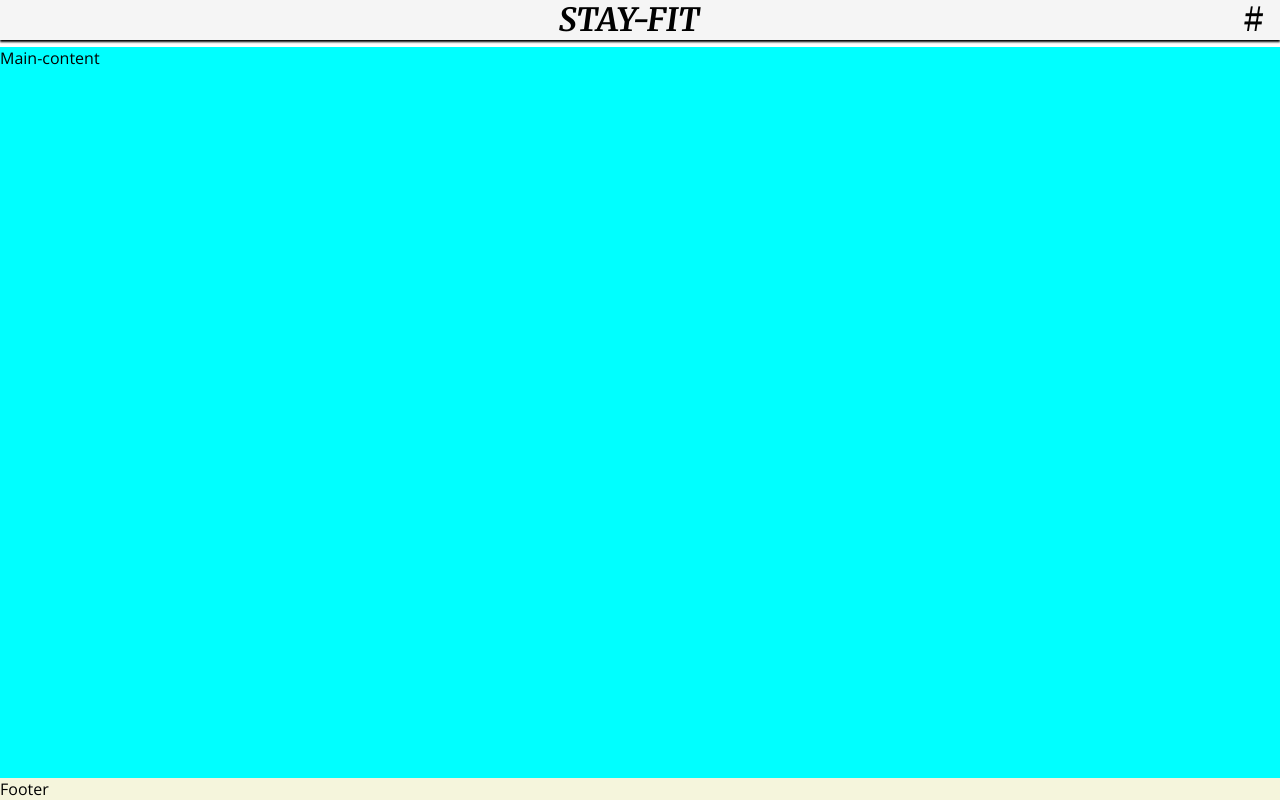
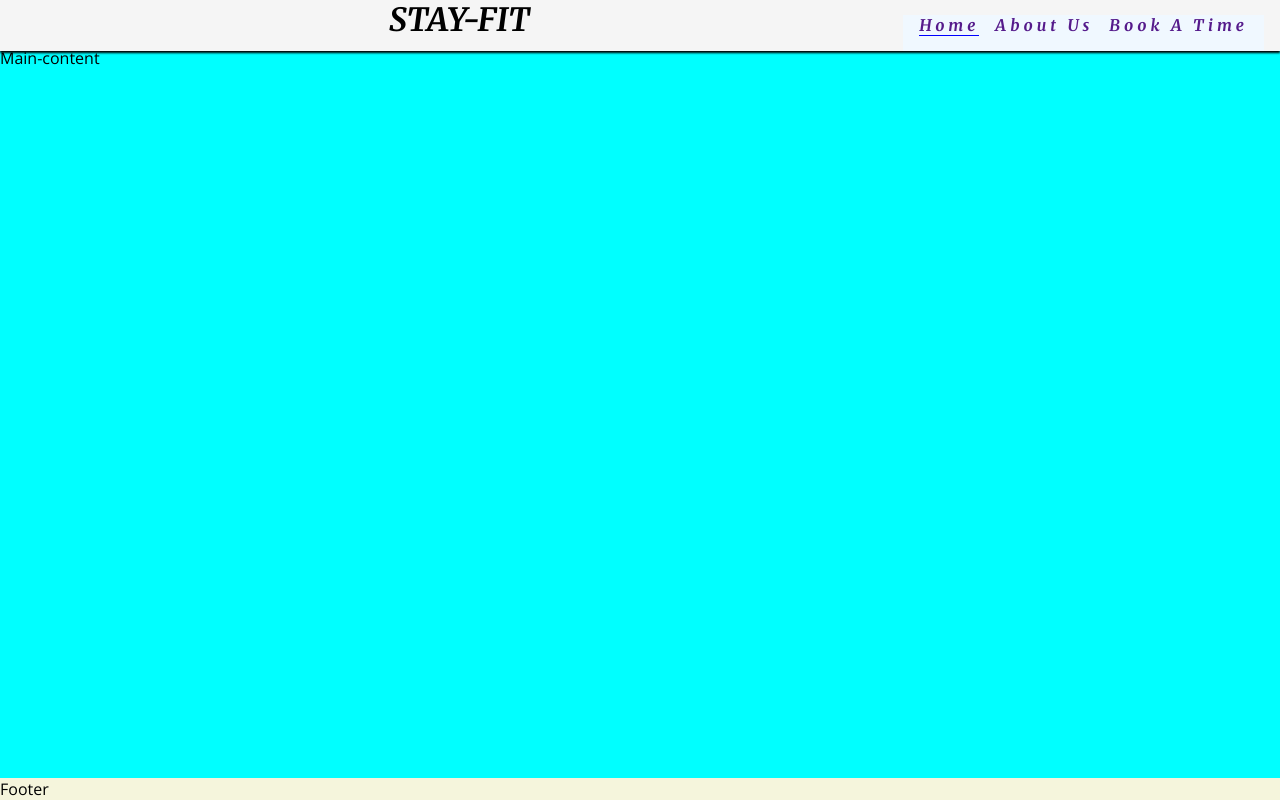
Before and after one commit to veronicauwasi867/Stay-fit, a plain HTML site: page index.html in a window 1280 px wide. Drawn offline with nearby package versions, Linux system fonts and the light colour scheme.

Commit message:
Add display navbar items and create media screens for min-width of 768px

```diff
--- a/assets/css/style.css
+++ b/assets/css/style.css
@@ -28,6 +28,7 @@ header {
     display: flex;
     justify-content: space-between;
     align-items: baseline;
+    z-index: 99;
 }
 header a {
     text-decoration: none;
@@ -80,3 +81,26 @@ footer {
     background-color: beige;
     margin-top: auto;
 }
+
+
+/* Media query for tablets and larger (768px and up) */
+@media screen  and (min-width: 768px) {
+    /* Header section */
+    nav {
+        display: block;
+        position: relative;
+        box-shadow: none;
+        width: fit-content;
+        padding-right: 1rem;
+
+    }
+    #menu {
+        display: flex;
+    }
+    #menu> li{
+        padding-left: 1rem;
+    }
+    .nav-toggle {
+        display: none;
+    }
+}
```
